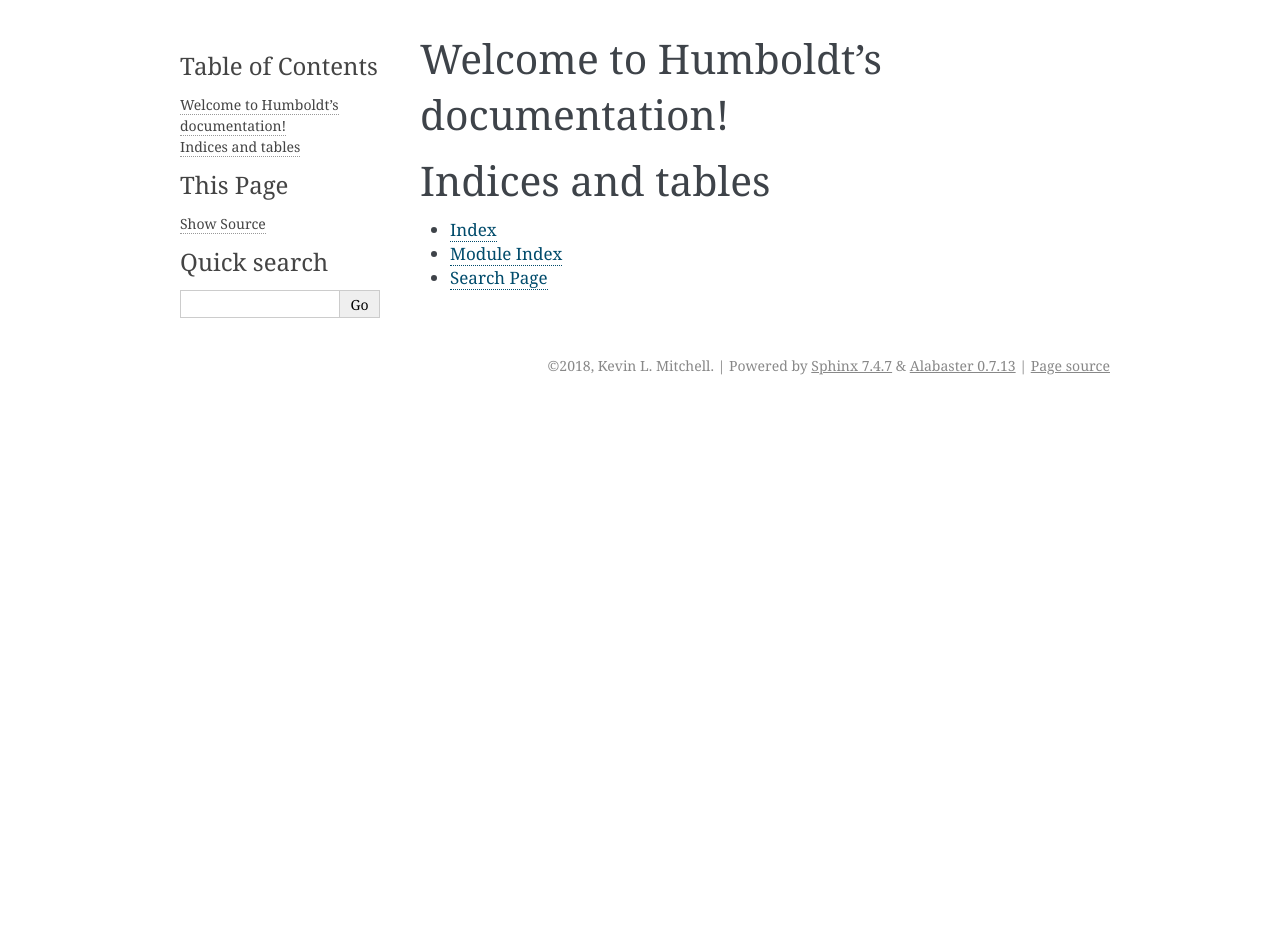
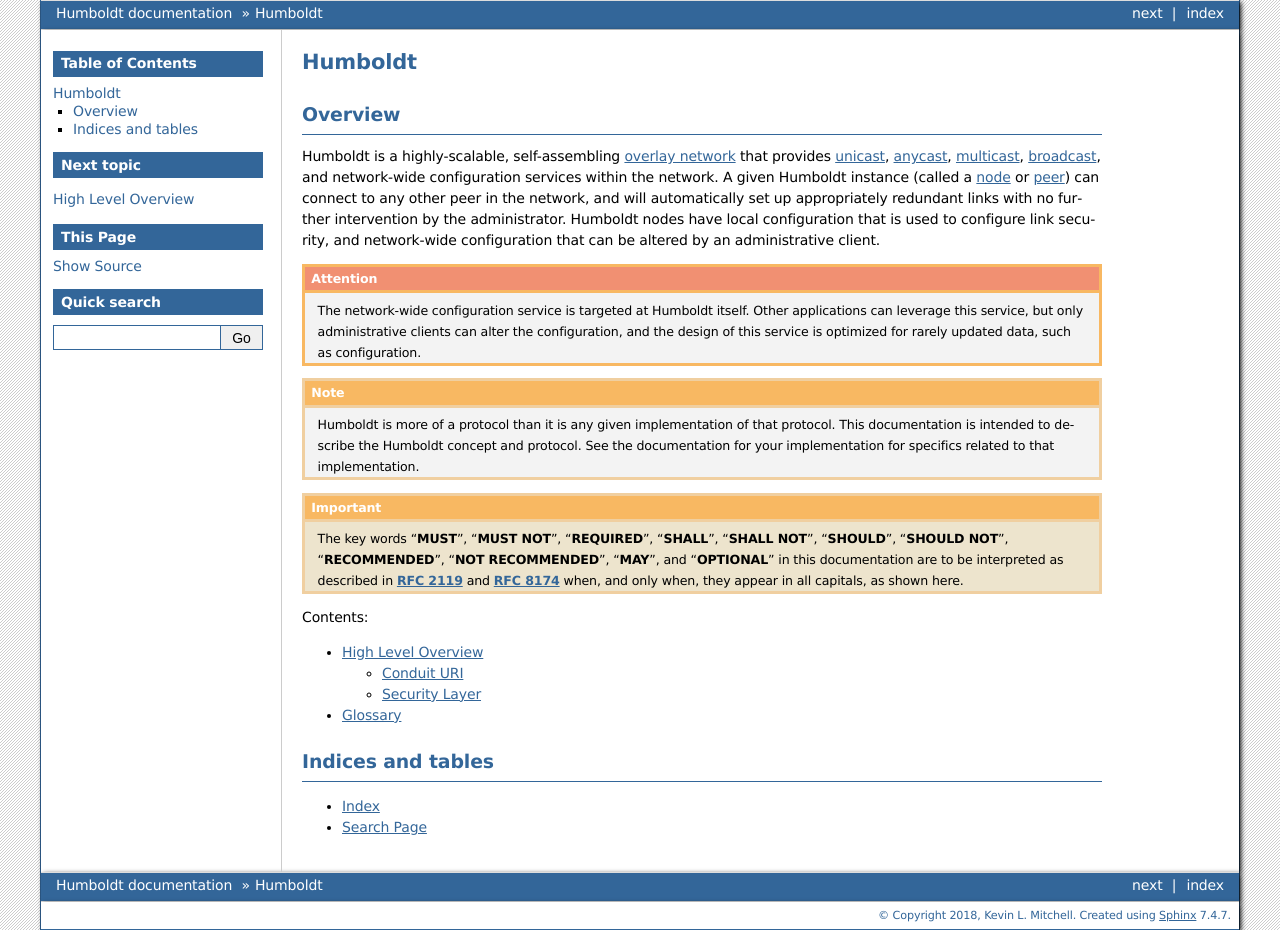
Before and after one commit to hydralang/humboldt-doc, a Sphinx documentation site: the page built from source/index.rst, in a window 1280 px wide. Built offline with Sphinx 7.4.7, drawn with Linux system fonts in a browser that asks for light colours; before the commit the page ends 900 px from its top, so only the background shows below that.

Commit message:
Begin documenting Humboldt
This commit contains the initial documentation for the Humboldt concept
and protocol, including a top-level overview and a high-level overview.
It also selects a theme for the HTML documentation and the beginnings of
a glossary.

```diff
--- a/source/conf.py
+++ b/source/conf.py
@@ -76,7 +76,7 @@
 # The theme to use for HTML and HTML Help pages.  See the documentation for
 # a list of builtin themes.
 #
-html_theme = 'alabaster'
+html_theme = 'bizstyle'
 
 # Theme options are theme-specific and customize the look and feel of a theme
 # further.  For a list of options available for each theme, see the
--- /dev/null
+++ b/source/glossary.rst
@@ -0,0 +1,96 @@
+========
+Glossary
+========
+
+.. glossary::
+
+   anycast
+       A transport protocol characterized by messages traveling from
+       one source to one of a set of destinations, typically the
+       closest destination (in terms of network distance).
+
+   authentication
+       The process of proving the identity of an entity.
+
+   authorization
+       The process of determining what activities an entity with a
+       given identity may perform.
+
+   broadcast
+       A transport protocol characterized by messages traveling from
+       one source to all nodes.
+
+   conduit
+       An abstraction identifying a connection (not necessarily
+       stream-oriented) through an underlying network, possibly
+       wrapped in a security layer.  A conduit is identified by an
+       unordered pair of network addresses, representing each end of
+       the connection.
+
+   conduit URI
+       A URI identifying one end of a conduit.
+
+   discovery
+       A process whereby information about a peer is obtained,
+       enabling connection to that peer.
+
+   extended conduit URI
+       A conduit URI that may contain DNS names and an indication of a
+       discovery mechanism.  These may be used by administrative
+       clients to discover peers which a node will then be directed to
+       connect to.
+
+   message confidentiality
+   encryption
+       A cryptographic scheme used to obscure the contents of a given
+       message during transport through a (potentially hostile)
+       network connection.
+
+   message integrity
+       A cryptographic scheme used to prove that a given message has
+       not been altered during transport through a (potentially
+       hostile) network connection.
+
+   multicast
+       A transport protocol characterized by messages traveling from
+       one source to a number of destinations that have subscribed to
+       a group.
+
+   network name
+       An arbitrary name assigned to a network with conduit URIs with
+       private addresses unreachable from the Internet.  Peers that
+       have conduit URIs for the same network name are assumed to be
+       able to connect to each other using those private addresses.
+
+   node
+       A Humboldt instance.
+
+   overlay network
+       A network composed of connections between entities in an
+       underlying network.  The connections are said to overlay the
+       underlying network (typically the Internet).
+
+   packet-oriented interface
+       An interface to an underlying network protocol, or to a
+       security layer implemented on top of an underlying network
+       protocol, that presents to the application the appearance of a
+       sequence of (possibly but not necessarily ordered) packets of
+       data.
+
+   peer
+       A node in the same network as the node being discussed.
+
+   security layer
+       An abstraction in Humboldt that allows security-related
+       operations to be performed in isolation from the actual
+       implementation of the Humboldt family of protocols.
+
+   stream-oriented interface
+       An interface to an underlying network protocol, or to a
+       security layer implemented on top of an underlying network
+       protocol, that presents to the application the appearance of a
+       never ending stream of data.
+
+   unicast
+       A transport protocol characterized by messages traveling from
+       one source to one destination.
--- /dev/null
+++ b/source/high-level.rst
@@ -0,0 +1,171 @@
+===================
+High Level Overview
+===================
+
+.. index::
+   single: security layer
+   single: conduit
+
+Humboldt assumes that all nodes on its network can be trusted.
+(Services that need a different trust model can implement this on top
+of Humboldt.)  As such, :term:`authentication`, :term:`authorization`,
+:term:`message integrity`, and :term:`message confidentiality` are
+isolated into a :term:`security layer`.  Security layers are simply
+abstractions that present either a :term:`stream-oriented interface`
+or :term:`packet-oriented interface` to the core Humboldt protocol
+processor.
+
+The stream-oriented or packet-oriented interface used by the core
+Humboldt protocol processor is referred to as a :term:`conduit`.  Each
+end of a conduit is identified by a :term:`conduit URI`, which
+describes the underlying network transport, the security layer, and
+the network location.  A given conduit is identified by a pair of
+conduit URIs.
+
+.. index:: ! conduit; URI
+
+Conduit URI
+===========
+
+It must be possible for a Humboldt node to describe to peers how to
+connect to it.  The underlying network transport, any security layer
+applied to that transport, and the network location must all be
+described.  As such, the URI, described by :rfc:`3986`, makes the
+perfect tool for describing one end of a conduit; the *scheme* can
+identify the underlying network transport and security layer, and the
+*authority* (specifically, the *host* and *port* of the authority) can
+indicate the network location of the node for most transports.  (The
+local transports can use the *path* of the URI, rather than the host
+and port elements of the authority.)
+
+The scheme portion of the conduit URI makes use of the "+" character
+as a separator, to indicate the security layer.  For instance, if the
+scheme is ``tcp``, that could indicate a stream-oriented conduit with
+no security layer, while ``tcp+tls`` could be used to indicate a
+stream-oriented conduit with a security layer based on TLS.  Further,
+connection-specific options could be specified with the *query* of the
+URI.
+
+.. warning::
+
+   Conduit URIs are advertised to *all* Humboldt nodes.  As such, they
+   **MUST NOT** contain any security-sensitive data.  Thus, the
+   *userinfo* component **MUST NOT** occur in the URI.  Further,
+   usernames or passwords **MUST NOT** appear in the query.  It is
+   assumed that all security-related credentials, such as usernames,
+   passwords, or keys, will be contained in the node's local
+   configuration.
+
+Conduit URIs must stand alone; that is, they must contain all the
+information necessary for another node to initiate a connection.  As
+such, the host and port portions of the URI are expected to be
+numerical.  Nodes **MUST NOT** attempt to resolve DNS addresses that
+appear in the URI.
+
+.. index:: ! conduit; URI; extended
+
+Extended Conduit URI
+--------------------
+
+While Humboldt nodes will not resolve DNS addresses that appear in a
+conduit URI, those names are convenient for humans to use.  Thus, they
+**MAY** appear in an :term:`extended conduit URI`, as utilized by
+Humboldt clients.  Further, it may be convenient if some
+:term:`discovery` mechanism can be specified through the conduit URI.
+For instance, in some organizations, DNS SRV records may provide the
+information to identify a subset of Humboldt nodes.  To facilitate
+this, in an extended conduit URI, the discovery mechanism **MAY** be
+specified as part of the scheme, separated from it by a ".".
+
+.. list-table::
+   :header-rows: 1
+   :widths: auto
+
+   * - URI
+     - Type
+     - Meaning
+   * - ``tcp://10.2.25.15:1824``
+     -
+     - TCP transport, no security layer, located at 10.2.25.15 port
+       1824
+   * - ``tcp+tls://10.2.25.15:1824``
+     -
+     - TCP transport, TLS security layer, located at 10.2.25.15 port
+       1824
+   * - ``local:///var/run/humboldt``
+     -
+     - Local stream socket, no security layer, located at
+       ``/var/run/humboldt``
+   * - ``udp+dtls://humboldt.example.com:1824``
+     - Extended
+     - UDP transport, DTLS security layer, use DNS resolution of host
+       humboldt.example.com and port 1824
+   * - ``tcp+gssapi.srv://example.com``
+     - Extended
+     - TCP transport, GSSAPI security layer, use the "srv" discovery
+       scheme with host example.com
+
+.. index:: ! conduit; advertisement
+
+Conduit URI Advertisements
+--------------------------
+
+When conduit URIs are advertised to other peers, they may be
+optionally associated with a :term:`network name`.  This mechanism is
+intended to allow conduits between Humboldt nodes to make use of
+localized network addresses that may not be routed through the public
+Internet.  For instance, in a network where two (or more) nodes happen
+to be located on machines behind a router employing IPv4 :abbr:`NAT
+(Network Address Translation)`, those nodes may advertise conduit URIs
+with a network name unique to the subnet that they share, and they may
+connect to their neighbors using those URIs.  For any given Humboldt
+node, when it attempts to connect to another, it will first attempt to
+use common named networks, falling back on the conduit URIs with no
+network name (which are interpreted to be public addresses) if there
+are no common networks or if connections via the other URIs failed.
+
+.. index:: ! security layer
+
+Security Layer
+==============
+
+The security layer is solely responsible for authentication,
+authorization, message integrity, and message confidentiality; as a
+result, the Humboldt node doesn't need to handle (or even know about)
+any of these elements of communication, vastly simplifying the
+Humboldt connection state machine.  Since the security layer is
+specified as part of conduit URIs, this allows a Humboldt network to
+function with any combination of security layers, allowing an old
+security layer to be phased out for a new one with little more than a
+change of advertised conduit URIs.
+
+.. caution::
+
+   Because security is designed as an add-on to the Humboldt protocol
+   in this fashion, Humboldt nodes may not warn administrators about
+   insecure configurations.  Care must be taken to ensure that a
+   Humboldt node is configured securely.
+
+.. sidebar:: Security Layer Information
+
+   The security layer information, including the encryption strength
+   estimate, is exposed to administrative clients, and may be used for
+   auditing purposes.  The encryption strength estimate is an 8-bit
+   unsigned integer, intended to convey the number of bits of a
+   symmetric key used to perform the encryption; if the algorithm used
+   is not a symmetric key algorithm, this value should indicate the
+   number of key bits of an equivalent symmetric key algorithm.
+
+A security layer wraps the underlying network transport (e.g., TCP) in
+some fashion, then presents an interface to the Humboldt protocol
+processor of the same form as would be presented by that underlying
+network transport.  That is, a security layer wrapping TCP would
+present a stream-oriented interface, while a security layer wrapping
+UDP would present a packet-oriented interface.  A security layer must
+also present certain information to the protocol processor: it must
+indicate whether the established conduit represents a client or a
+peer; if it's a client, the security layer must also indicate whether
+the client has administrative privileges; and it must also indicate
+whether message integrity protections are provided by the security
+layer, as well as whether message confidentiality (encryption) is
+enabled and an estimate of the strength of the encryption.
--- a/source/index.rst
+++ b/source/index.rst
@@ -1,20 +1,54 @@
-.. Humboldt documentation master file, created by
-   sphinx-quickstart on Sun Sep 30 11:00:34 2018.
-   You can adapt this file completely to your liking, but it should at least
-   contain the root `toctree` directive.
+========
+Humboldt
+========
 
-Welcome to Humboldt's documentation!
-====================================
+Overview
+========
+
+Humboldt is a highly-scalable, self-assembling :term:`overlay network`
+that provides :term:`unicast`, :term:`anycast`, :term:`multicast`,
+:term:`broadcast`, and network-wide configuration services within the
+network.  A given Humboldt instance (called a :term:`node` or
+:term:`peer`) can connect to any other peer in the network, and will
+automatically set up appropriately redundant links with no further
+intervention by the administrator.  Humboldt nodes have local
+configuration that is used to configure link security, and
+network-wide configuration that can be altered by an administrative
+client.
+
+.. attention::
+
+   The network-wide configuration service is targeted at Humboldt
+   itself.  Other applications can leverage this service, but only
+   administrative clients can alter the configuration, and the design
+   of this service is optimized for rarely updated data, such as
+   configuration.
+
+.. note::
+
+   Humboldt is more of a protocol than it is any given implementation
+   of that protocol.  This documentation is intended to describe the
+   Humboldt concept and protocol.  See the documentation for your
+   implementation for specifics related to that implementation.
+
+.. important::
+
+   The key words "**MUST**", "**MUST NOT**", "**REQUIRED**",
+   "**SHALL**", "**SHALL NOT**", "**SHOULD**", "**SHOULD NOT**",
+   "**RECOMMENDED**", "**NOT RECOMMENDED**", "**MAY**", and
+   "**OPTIONAL**" in this documentation are to be interpreted as
+   described in :rfc:`2119` and :rfc:`8174` when, and only when, they
+   appear in all capitals, as shown here.
 
 .. toctree::
    :maxdepth: 2
    :caption: Contents:
 
-
+   high-level
+   glossary
 
 Indices and tables
 ==================
 
 * :ref:`genindex`
-* :ref:`modindex`
 * :ref:`search`
```
